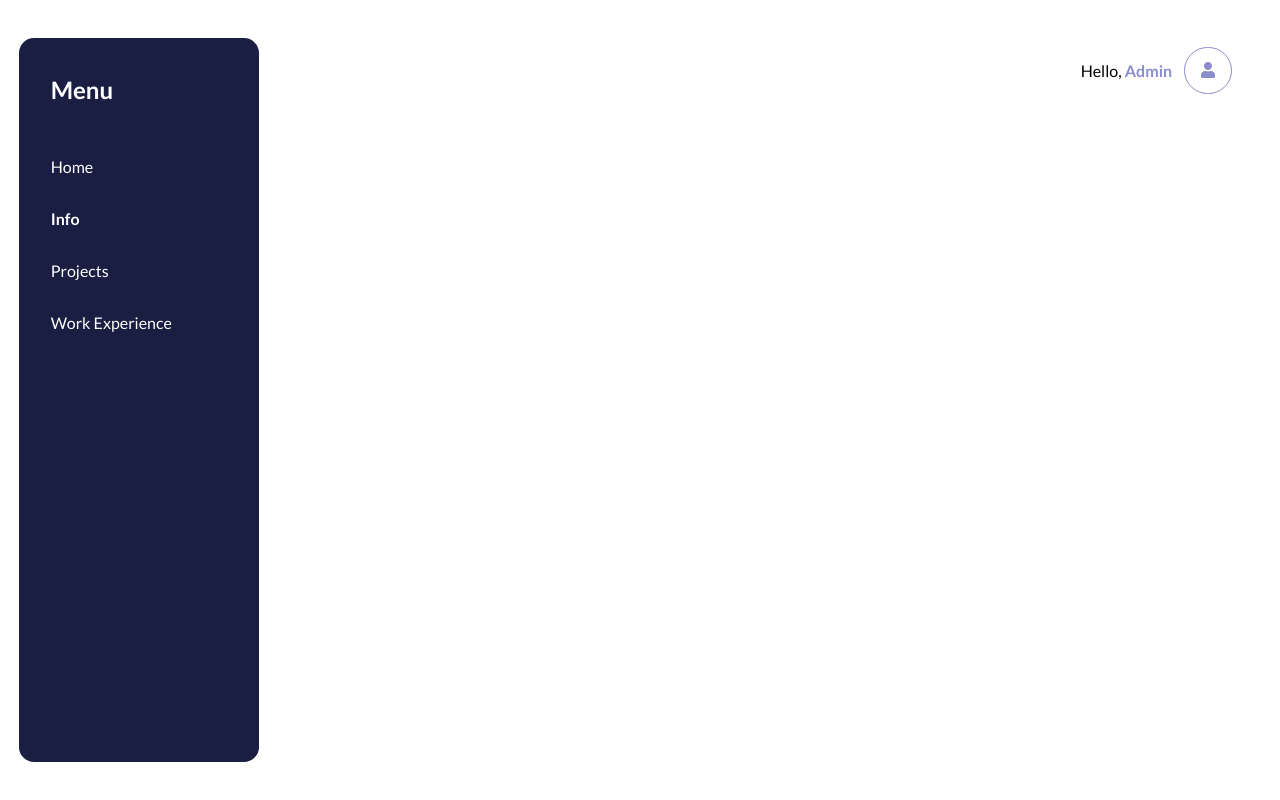
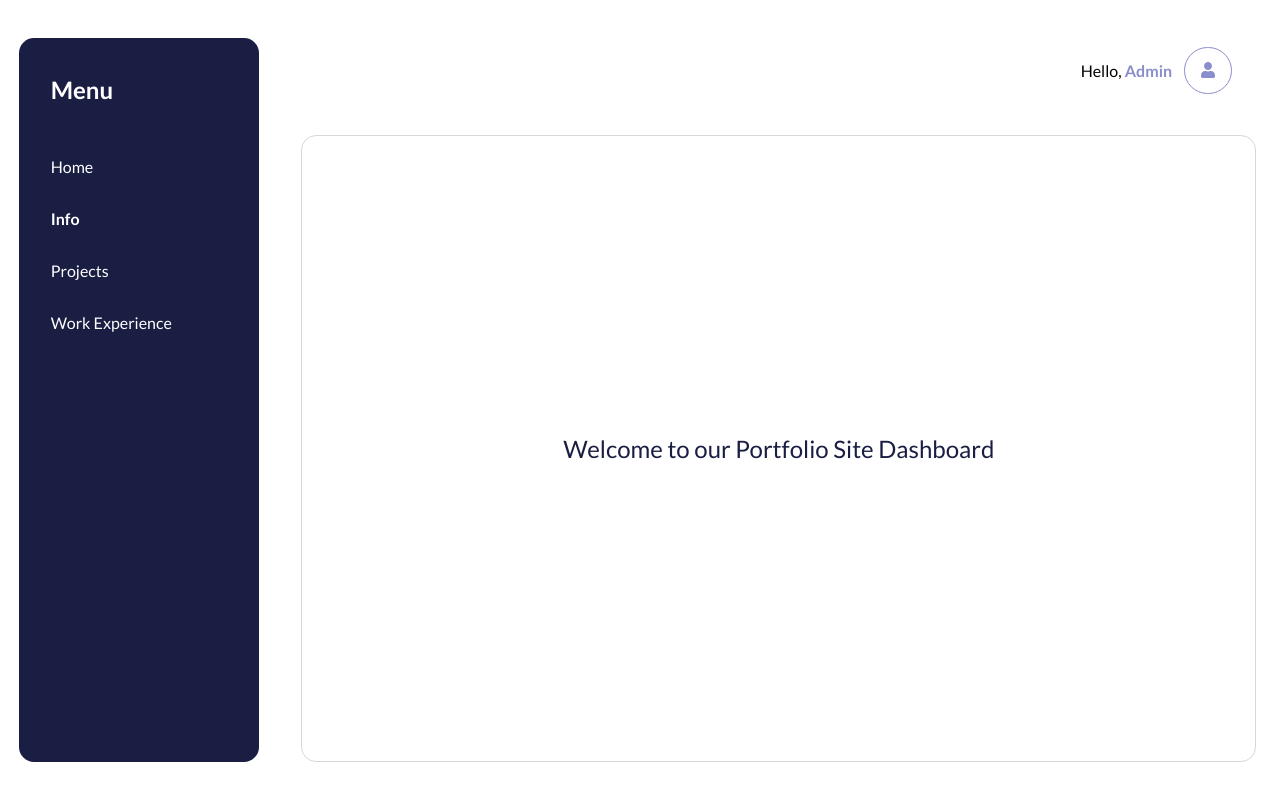
Before and after one commit to hwanggu-corgi/portfolio-dashboard, a React (Create React App) app in the folder front-end/: page /#/admin/info in a window 1280 px wide. Built offline with nearby package versions, Linux system fonts and the light colour scheme.

Commit message:
feat: Add progress #26 'portfolio dashboard'

```diff
--- a/front-end/src/App.js
+++ b/front-end/src/App.js
@@ -26,12 +26,12 @@ function App() {
         <AppStyle.Main>
           <SecondaryNavMenu/>
           <Switch>
-            <Route path="/info" component={InfoScreen}/>
-            <Route path="/projects/:id" component={ProjectDetailScreen}/>
-            <Route path="/projects" component={ProjectsScreen}/>
-            <Route path="/work-experience/:id" component={WorkExperienceDetailScreen}/>
-            <Route path="/work-experience" component={WorkExperiencesScreen}/>
-            <Route exact path="/" component={HomeScreen}/>
+            <Route path="/admin/info" component={InfoScreen}/>
+            <Route path="/admin/projects/:id" component={ProjectDetailScreen}/>
+            <Route path="/admin/projects" component={ProjectsScreen}/>
+            <Route path="/admin/work-experience/:id" component={WorkExperienceDetailScreen}/>
+            <Route path="/admin/work-experience" component={WorkExperiencesScreen}/>
+            <Route exact path="/admin" component={HomeScreen}/>
         </Switch>
         </AppStyle.Main>
       </div>
--- a/front-end/src/screens/InfoScreen/index.js
+++ b/front-end/src/screens/InfoScreen/index.js
@@ -1,7 +1,31 @@
+import React from 'react';
+import styled from 'styled-components';
+import constants from '../../constants';
+
+const containerPadding = "1.31rem";
+
+const InfoScreenStyle = {
+    Section: styled.section`
+        border: 1px solid ${constants.colorGrey};
+        border-radius: ${constants.borderRadius};
+        padding: ${containerPadding};
+        flex-grow: 1;
+
+        display: flex;
+        justify-content: center;
+        align-items: center;
+    `,
+    Span: styled.span`
+        font-size: 1.5rem;
+        color: ${constants.colorNavyBlue};
+    `
+};
+
 function InfoScreen() {
     return (
-        <>
-        </>
+        <InfoScreenStyle.Section>
+            <InfoScreenStyle.Span>Welcome to our Portfolio Site Dashboard</InfoScreenStyle.Span>
+        </InfoScreenStyle.Section>
     );
 }
 
```
